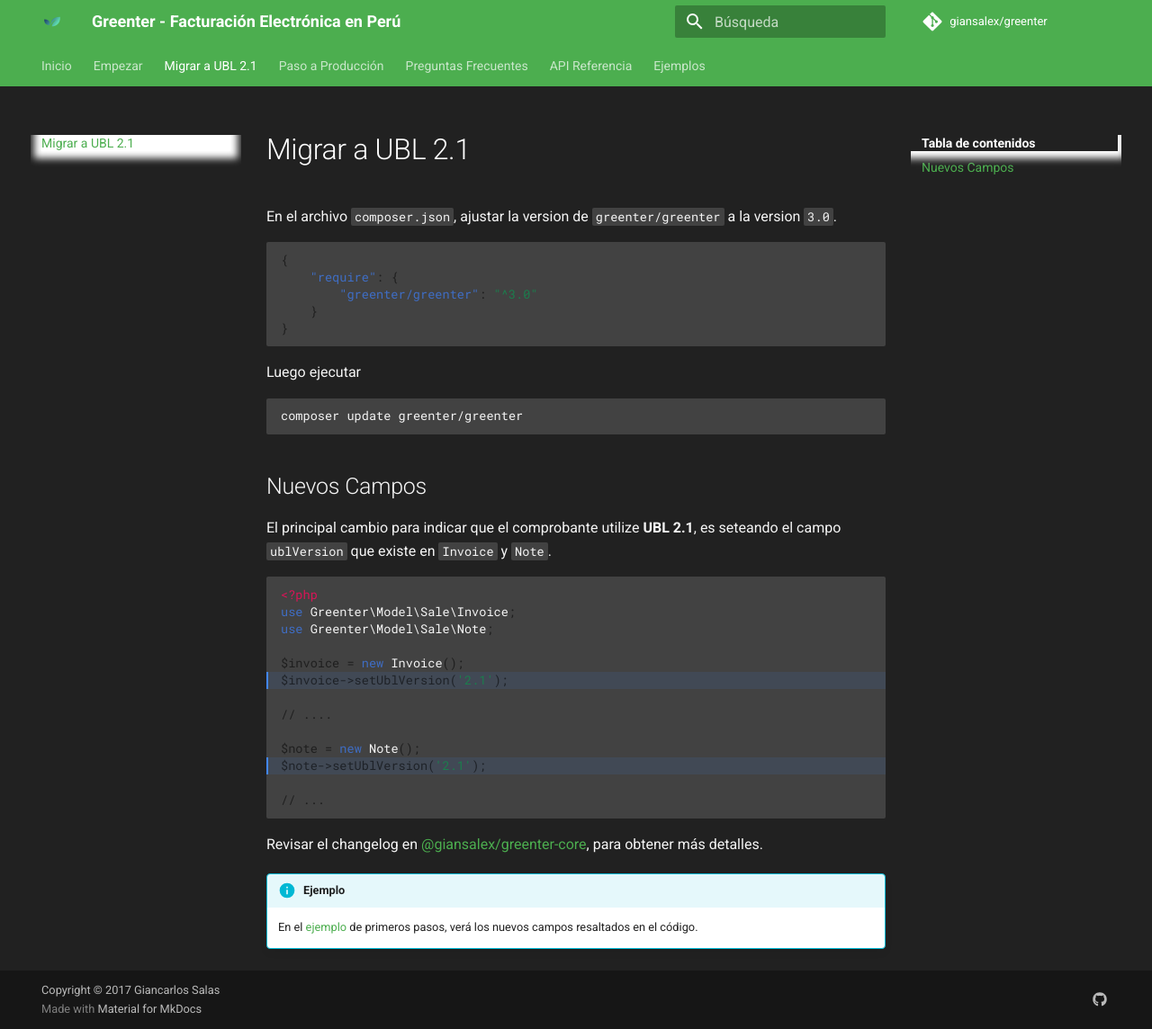
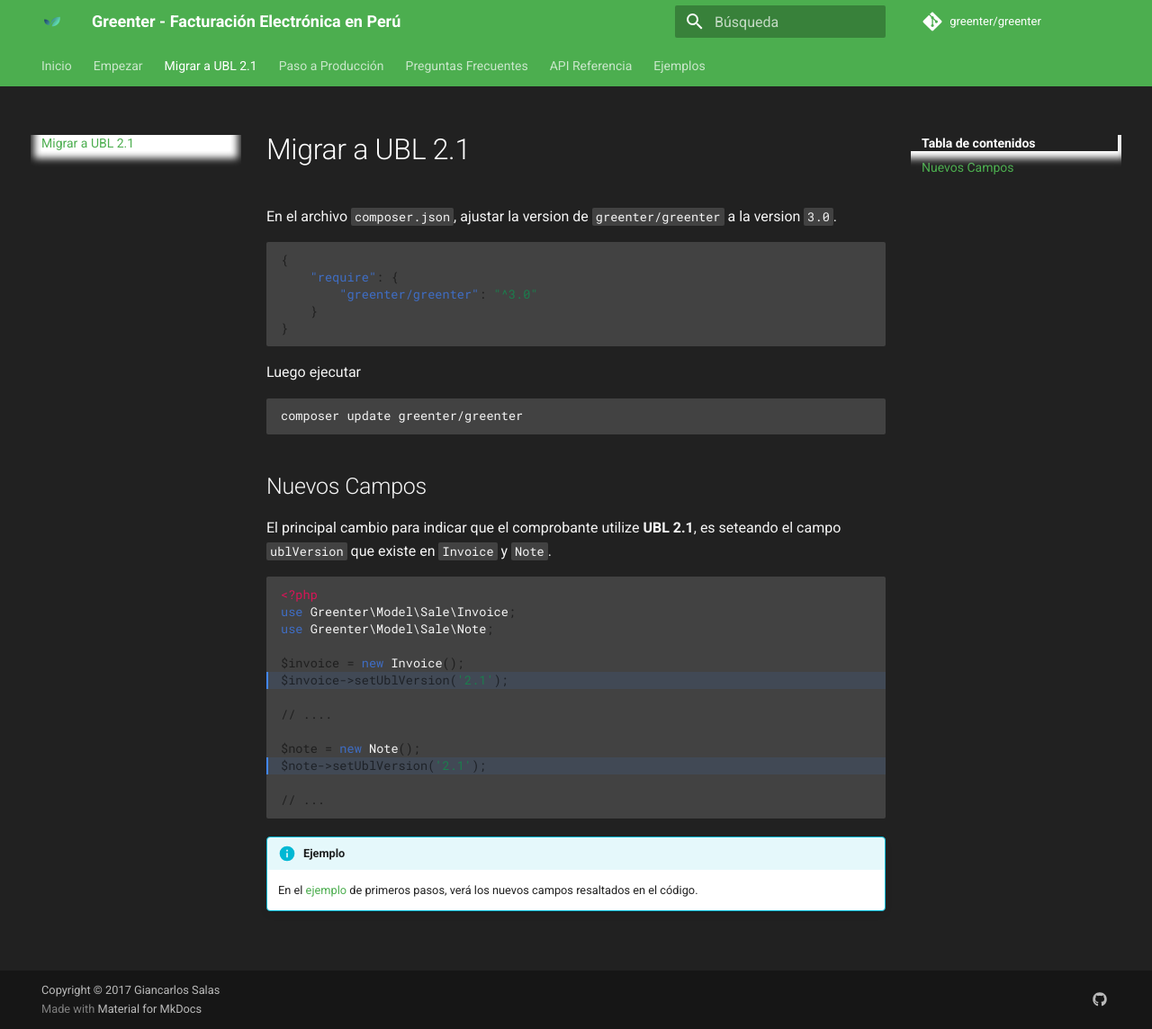
Before and after one commit to thegreenter/docs, an MkDocs documentation site: the page built from docs/migrate2.1.md, in a window 1280 px wide and 1144 px high. Shown: the whole window at 90% size. Built offline with MkDocs 1.6.1 and Material for MkDocs 9.7.7, drawn with Linux system fonts in a browser that asks for light colours.

Commit message:
Change url projects to new organization

````diff
--- a/docs/migrate2.1.md
+++ b/docs/migrate2.1.md
@@ -34,8 +34,6 @@
 // ...
 ```
 
-Revisar el changelog en [@giansalex/greenter-core](https://github.com/giansalex/greenter-core/blob/master/CHANGELOG.md#oct-2018-10-14-ubl-21), para obtener más detalles.
-
 !!! info "Ejemplo"
 
-    En el [ejemplo](https://giansalex.github.io/greenter/starter/) de primeros pasos, verá los nuevos campos resaltados en el código.
+    En el [ejemplo](/starter/) de primeros pasos, verá los nuevos campos resaltados en el código.
--- a/mkdocs.yml
+++ b/mkdocs.yml
@@ -6,7 +6,7 @@
 site_author: 'Giancarlos Salas'
 
 # Repository
-repo_name: 'giansalex/greenter'
+repo_name: 'greenter/greenter'
 repo_url: 'https://github.com/thegreenter/docs'
 
 copyright: Copyright &copy; 2017 Giancarlos Salas
@@ -39,6 +39,7 @@
   # Don't include MkDocs' JavaScript
   include_search_page: false
   search_index_only: true
+
   static_templates:
     - 404.html
   language: 'es'
@@ -54,7 +55,7 @@
     - icon: fontawesome/brands/github
       link: https://github.com/thegreenter
   disqus: 'greenter'
-  repo_project: https://github.com/giansalex/greenter
+  repo_project: https://github.com/thegreenter/greenter
 
 extra_css:
   - 'css/dark_theme.css'
````
Also changed, not shown: docs/production.md (+1 -1 lines), docs/starter.md (+5 -5 lines).
